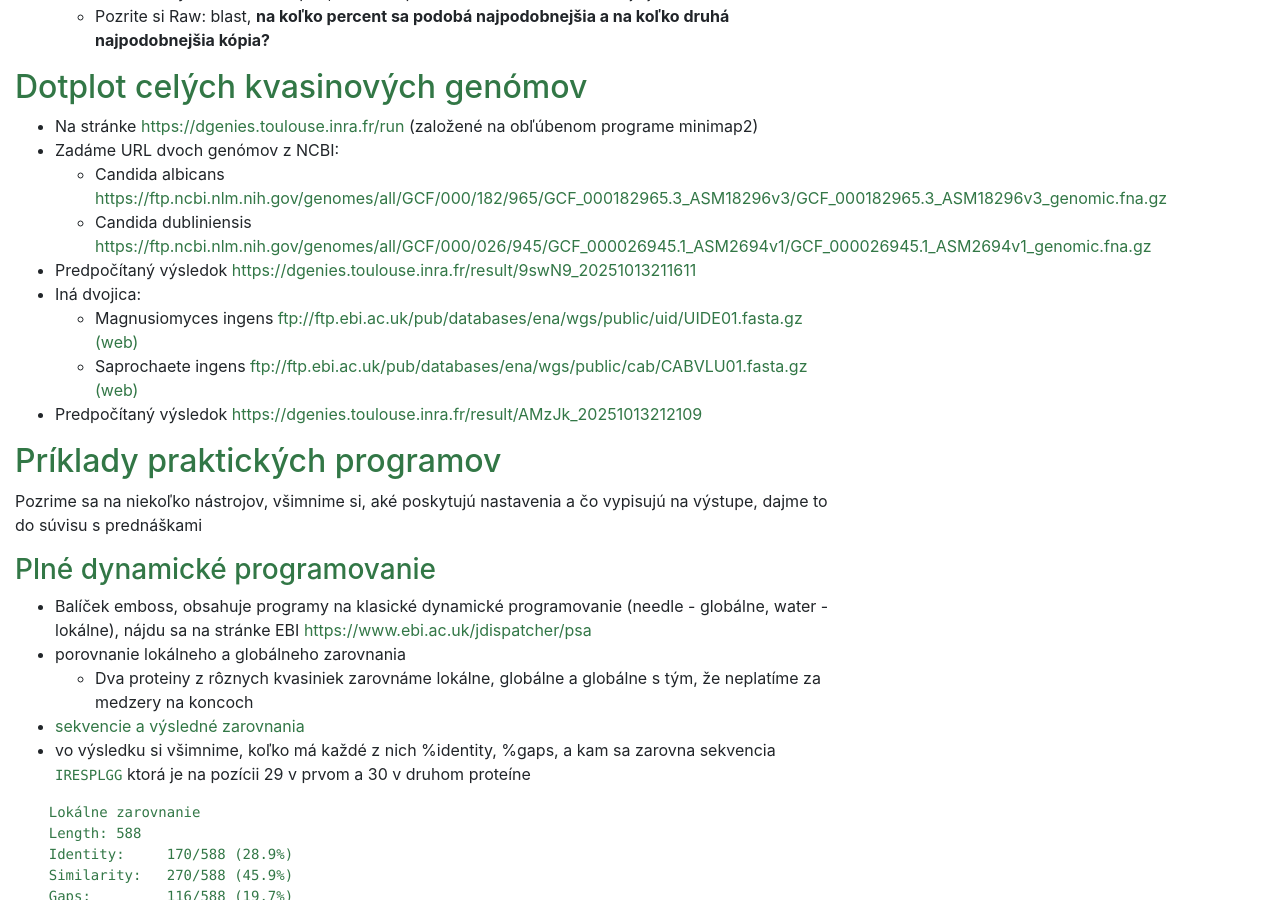
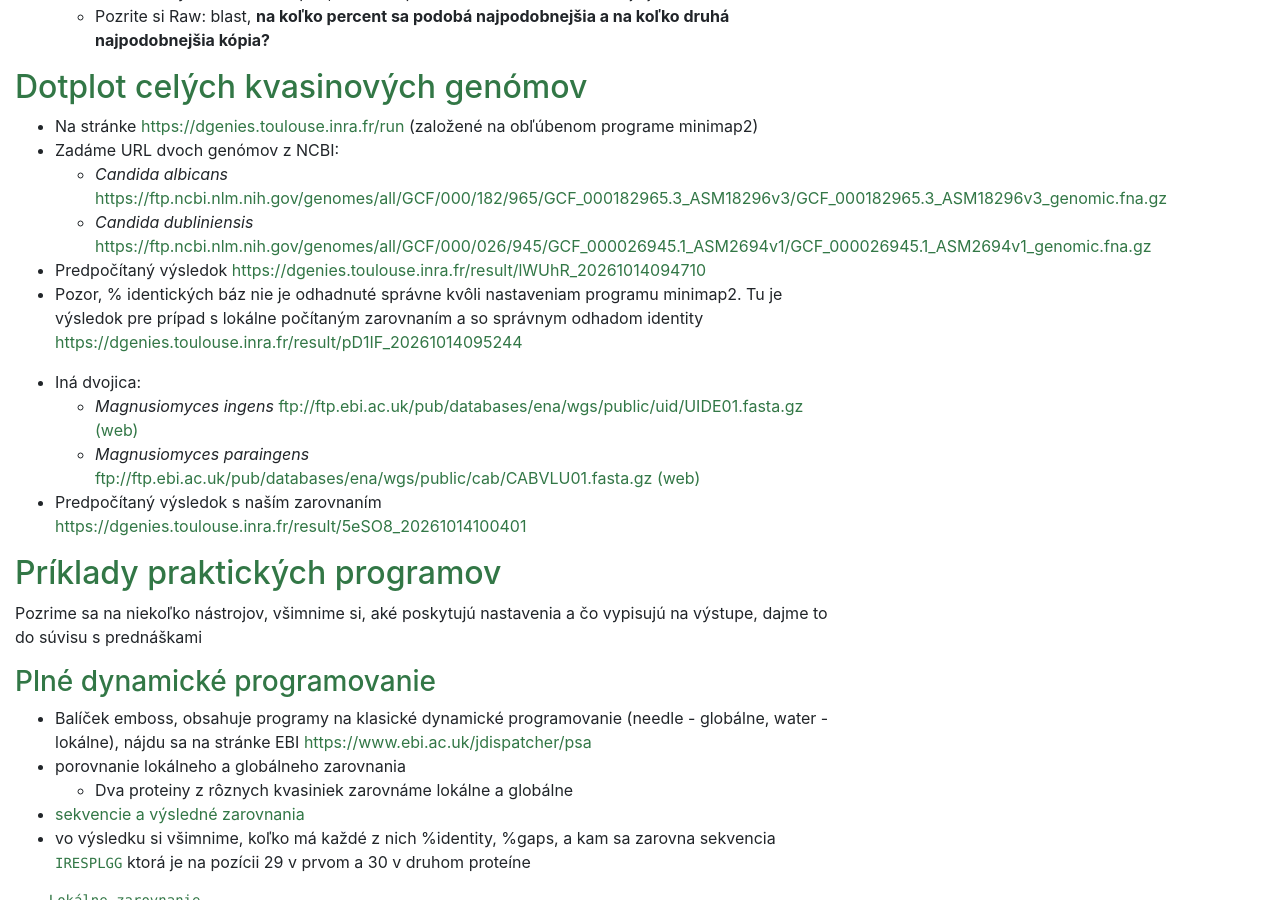
Before and after one commit to fmfi-compbio/mbi, a Jekyll site: the page built from notes/cb-aln2.md, in a window 1280 px wide and 900 px high, scrolled down 2400 px. Built offline with Jekyll 4.4.1, drawn with Linux system fonts in a browser that asks for light colours; nearby versions of some CDN libraries; our own code applies the rules of GitHub Pages for plain Markdown files; some of the changed text lies outside the part shown.

```diff
--- a/notes/cb-aln2.md
+++ b/notes/cb-aln2.md
@@ -125,20 +125,33 @@ log (0,0007056 / 0,000216) = 0,514105 (pre desiatkový logaritmus)
 
   - Na stránke <https://dgenies.toulouse.inra.fr/run> (založené na obľúbenom programe minimap2)
   - Zadáme URL dvoch genómov z NCBI:
-      - Candida albicans
+      - *Candida albicans*
         <https://ftp.ncbi.nlm.nih.gov/genomes/all/GCF/000/182/965/GCF_000182965.3_ASM18296v3/GCF_000182965.3_ASM18296v3_genomic.fna.gz>
-      - Candida dubliniensis
+      - *Candida dubliniensis*
         <https://ftp.ncbi.nlm.nih.gov/genomes/all/GCF/000/026/945/GCF_000026945.1_ASM2694v1/GCF_000026945.1_ASM2694v1_genomic.fna.gz>
   - Predpočítaný výsledok
-    <https://dgenies.toulouse.inra.fr/result/9swN9_20251013211611>
+    <https://dgenies.toulouse.inra.fr/result/lWUhR_20261014094710>
+  - Pozor, % identických báz nie je odhadnuté správne kvôli nastaveniam programu minimap2. Tu je výsledok pre prípad s lokálne počítaným zarovnaním a so správnym odhadom identity <https://dgenies.toulouse.inra.fr/result/pD1IF_20261014095244>
+  <!--
+  wget https://ftp.ncbi.nlm.nih.gov/genomes/all/GCF/000/182/965/GCF_000182965.3_ASM18296v3/GCF_000182965.3_ASM18296v3_genomic.fna.gz -O canAlb.fa.gz
+  wget https://ftp.ncbi.nlm.nih.gov/genomes/all/GCF/000/026/945/GCF_000026945.1_ASM2694v1/GCF_000026945.1_ASM2694v1_genomic.fna.gz -O canDub.fa.gz
+  minimap2 -x asm20 -c -p 0.01 -r 100,100 canAlb.fa.gz canDub.fa.gz > res.paf
+  -->
+
   - Iná dvojica:
-      - Magnusiomyces ingens
+      - *Magnusiomyces ingens*
         <ftp://ftp.ebi.ac.uk/pub/databases/ena/wgs/public/uid/UIDE01.fasta.gz>
         [(web)](https://www.ebi.ac.uk/ena/browser/view/GCA_900497715?show=blobtoolkit)
-      - Saprochaete ingens
+      - *Magnusiomyces paraingens*
         <ftp://ftp.ebi.ac.uk/pub/databases/ena/wgs/public/cab/CABVLU01.fasta.gz>
         [(web)](https://www.ebi.ac.uk/ena/browser/view/GCA_902498895)
-  - Predpočítaný výsledok <https://dgenies.toulouse.inra.fr/result/AMzJk_20251013212109>
+  - Predpočítaný výsledok s naším zarovnaním <https://dgenies.toulouse.inra.fr/result/5eSO8_20261014100401>
+<!--
+wget ftp://ftp.ebi.ac.uk/pub/databases/ena/wgs/public/uid/UIDE01.fasta.gz -O magIng.fa.gz
+wget ftp://ftp.ebi.ac.uk/pub/databases/ena/wgs/public/cab/CABVLU01.fasta.gz -O  magPar.fa.gz
+minimap2 -x asm20 -c -p 0.01 -r 100,100 magIng.fa.gz magPar.fa.gz > res.paf
+-->
+
 
 ## Príklady praktických programov
 
@@ -151,8 +164,7 @@ a čo vypisujú na výstupe, dajme to do súvisu s prednáškami
     programovanie (needle - globálne, water - lokálne), nájdu sa na
     stránke EBI <https://www.ebi.ac.uk/jdispatcher/psa>
   - porovnanie lokálneho a globálneho zarovnania
-      - Dva proteiny z rôznych kvasiniek zarovnáme lokálne, globálne a
-        globálne s tým, že neplatíme za medzery na koncoch
+      - Dva proteiny z rôznych kvasiniek zarovnáme lokálne a globálne
   - [sekvencie a výsledné zarovnania](./cb-aln-dp.html)
   - vo výsledku si všimnime, koľko má každé z nich %identity, %gaps, a
     kam sa zarovna sekvencia `IRESPLGG` ktorá je na pozícii 29 v prvom a
```
Also changed, not shown: other parts of notes/cb-aln2.md (+2 -2 lines), Project.md (+10 -0 lines), Tasks.md (+1 -1 lines), notes/cb-aln1.md (+1 -1 lines).
